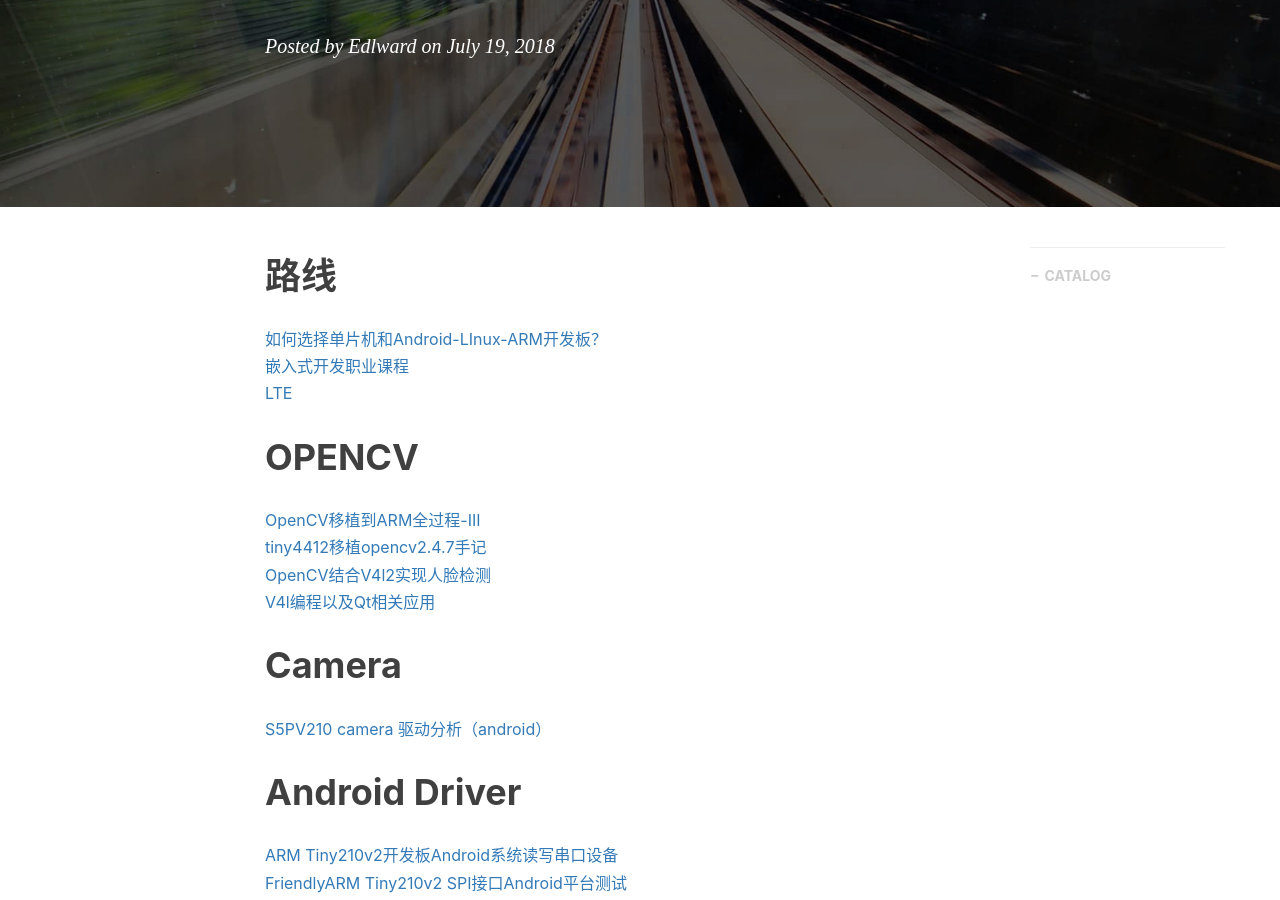
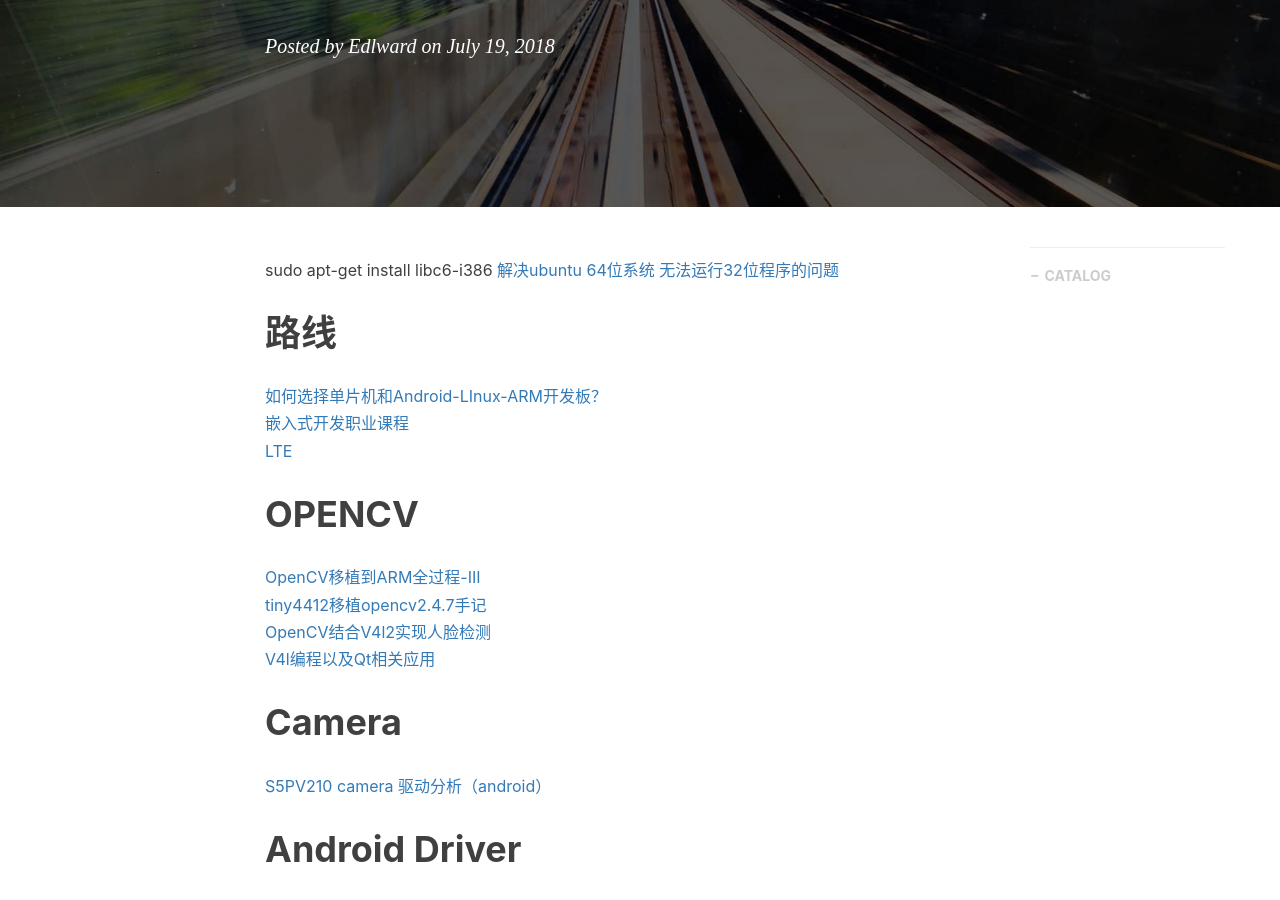
Before and after one commit to gary-robotics/dlward, a Jekyll site: the page built from _posts/2018-07-09-AndroidDriver-2018.markdown, in a window 1280 px wide and 900 px high, scrolled down 316 px. Built offline with Jekyll 4.4.1, drawn with Linux system fonts in a browser that asks for light colours; nearby versions of some CDN libraries; comment, search, counter and statistics services are not loaded; a file with an impossible date is left out.

Commit message:
Update 2018-07-09-AndroidDriver-2018.markdown

```diff
--- a/_posts/2018-07-09-AndroidDriver-2018.markdown
+++ b/_posts/2018-07-09-AndroidDriver-2018.markdown
@@ -10,6 +10,9 @@ catalog:    true
 tags:
     - android
 ---
+sudo apt-get install libc6-i386
+[解决ubuntu 64位系统 无法运行32位程序的问题](https://blog.csdn.net/mtofum/article/details/50296085)
+
 # 路线
 [如何选择单片机和Android-LInux-ARM开发板？](https://www.zhihu.com/question/41812528)
 [嵌入式开发职业课程](http://www.makeru.com.cn/roadmap/emb)
```
